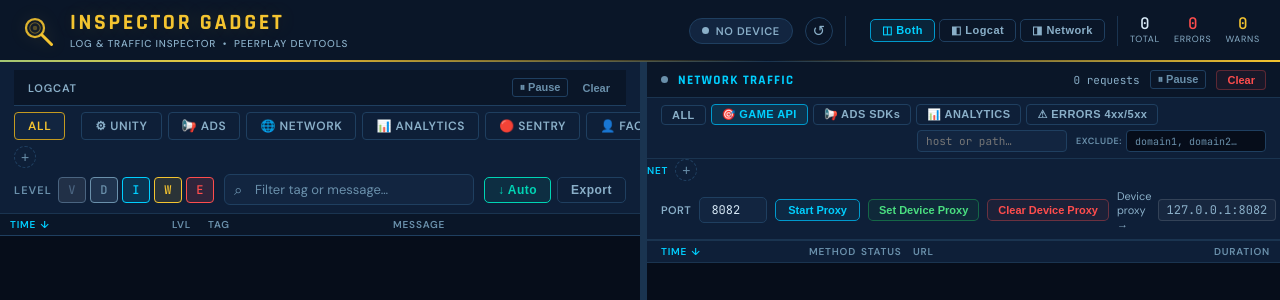
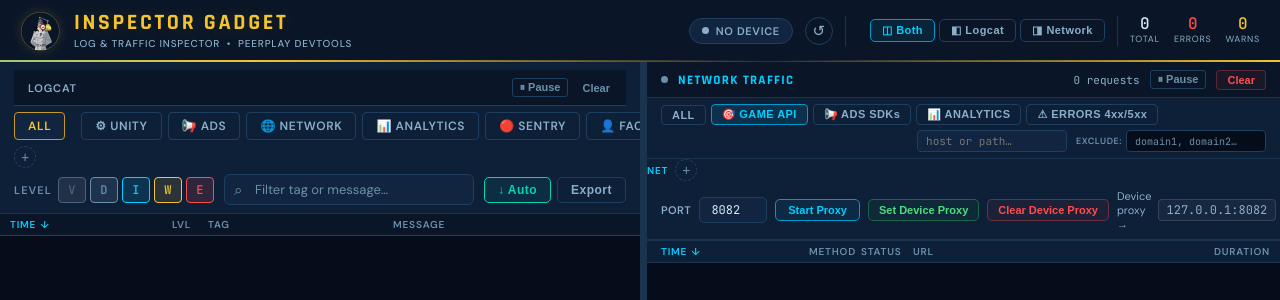
Before and after one commit to PeerPlayGames/mc-logcat, a Flask app: page / in a window 1280 px wide. Shown: the top 300 px of the page. Run offline with Flask 3, Linux system fonts and the light colour scheme; some libraries are stand-ins or nearby versions.

Commit message:
Add Inspector Gadget character logo, favicon, and header icon
Use the actual cartoon character (background-removed cutout) for branding.
Added Flask routes to serve logo assets, favicon in browser tab, and
character icon in the header replacing the old magnifying glass SVG.

Co-Authored-By: Claude Opus 4.6 <noreply@anthropic.com>

```diff
--- a/server.py
+++ b/server.py
@@ -785,6 +785,24 @@ def index():
     return resp
 
 
+@app.route('/favicon.png')
+def favicon():
+    from flask import send_file
+    return send_file(os.path.join(os.path.dirname(__file__), 'favicon.png'), mimetype='image/png')
+
+
+@app.route('/logo.png')
+def logo_png():
+    from flask import send_file
+    return send_file(os.path.join(os.path.dirname(__file__), 'logo.png'), mimetype='image/png')
+
+
+@app.route('/header-icon.png')
+def header_icon():
+    from flask import send_file
+    return send_file(os.path.join(os.path.dirname(__file__), 'header-icon.png'), mimetype='image/png')
+
+
 @app.route('/api/status')
 def api_status():
     """REST fallback so the browser can always get device state reliably."""
--- a/templates/index.html
+++ b/templates/index.html
@@ -4,6 +4,7 @@
 <meta charset="UTF-8">
 <meta name="viewport" content="width=device-width, initial-scale=1.0">
 <title>Inspector Gadget — Log & Traffic Inspector</title>
+<link rel="icon" type="image/png" sizes="64x64" href="/favicon.png">
 <link rel="preconnect" href="https://fonts.googleapis.com">
 <link rel="preconnect" href="https://fonts.gstatic.com" crossorigin>
 <link href="https://fonts.googleapis.com/css2?family=Rajdhani:wght@600;700&family=DM+Sans:wght@400;500;600&family=JetBrains+Mono:wght@400;500&display=swap" rel="stylesheet">
@@ -126,10 +127,10 @@ header::after {
 }
 
 .ship-icon {
-  width: 36px; height: 36px;
-  color: var(--gold);
+  width: 40px; height: 40px;
   flex-shrink: 0;
-  filter: drop-shadow(0 0 8px var(--gold-glow));
+  filter: drop-shadow(0 0 6px var(--gold-glow));
+  border-radius: 50%;
 }
 
 .title-block h1 {
@@ -1694,13 +1695,8 @@ mark {
   <!-- ── Header ── -->
   <header>
     <div class="header-left">
-      <!-- Ship icon SVG -->
-      <svg class="ship-icon" viewBox="0 0 48 48" fill="none" xmlns="http://www.w3.org/2000/svg">
-        <circle cx="20" cy="20" r="12" stroke="currentColor" stroke-width="3" fill="none" opacity="0.9"/>
-        <circle cx="20" cy="20" r="7" stroke="currentColor" stroke-width="1.5" fill="none" opacity="0.4"/>
-        <line x1="29" y1="29" x2="42" y2="42" stroke="currentColor" stroke-width="4" stroke-linecap="round"/>
-        <circle cx="20" cy="20" r="3" fill="currentColor" opacity="0.3"/>
-      </svg>
+      <!-- Inspector Gadget character icon -->
+      <img class="ship-icon" src="/header-icon.png" alt="Inspector Gadget">
 
       <div class="title-block">
         <h1>INSPECTOR GADGET</h1>
```
Also changed, not shown: favicon.png (added), header-icon.png (added), inspector-gadget-cutout.png (added), logo.png (added), logo.svg (added).
